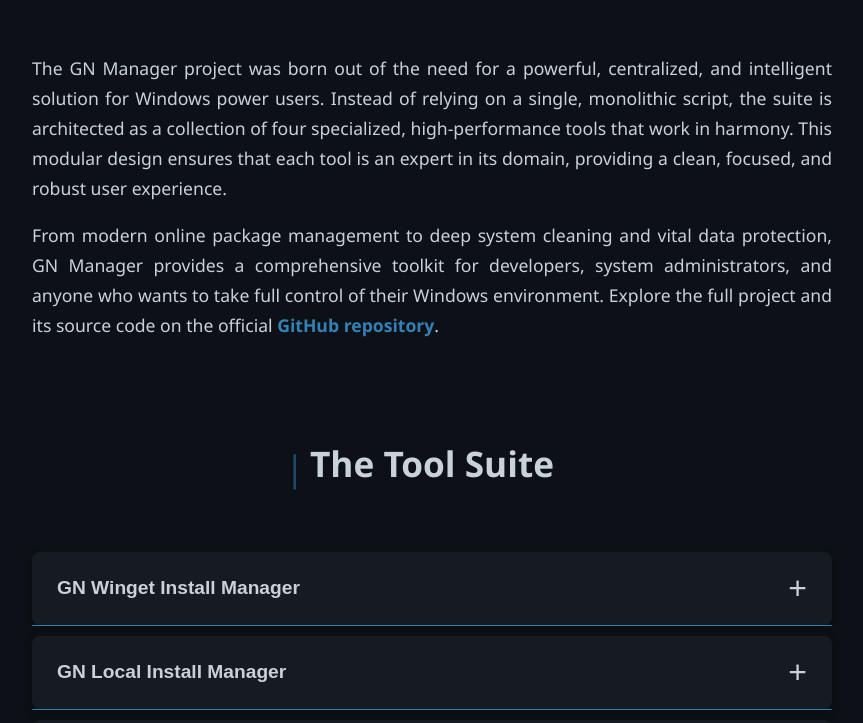
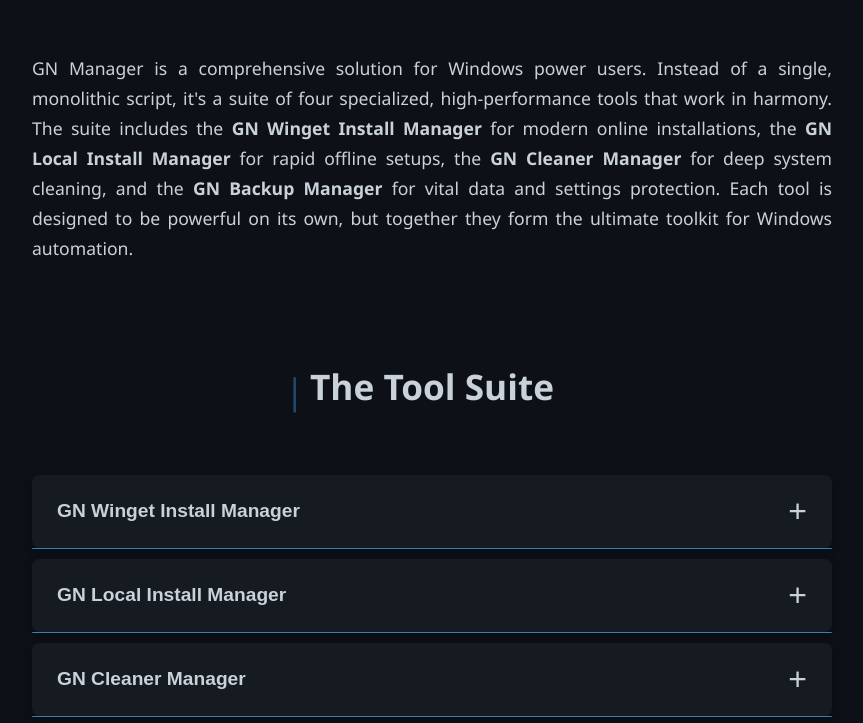
Before and after one commit to GeekNeuron/GN-Manager, a plain HTML site: page docs/index.html in a window 1280 px wide. Shown: the part 391-1114 px from the top of the page, without its empty margins (208-1071 px from the left). Drawn offline with Linux system fonts and the light colour scheme.

Commit message:
Update index.html

```diff
--- a/docs/index.html
+++ b/docs/index.html
@@ -3,7 +3,7 @@
 <head>
     <meta charset="UTF-8">
     <meta name="viewport" content="width=device-width, initial-scale=1.0">
-    <title>GN-Manager by GeekNeuron</title>
+    <title>GN Manager by GeekNeuron</title>
     <link rel="stylesheet" href="style.css">
     <link rel="icon" href="assets/logo.svg" type="image/svg+xml">
 </head>
@@ -21,10 +21,7 @@
         <section id="about">
             <h2>About The Project</h2>
             <p>
-                The GN Manager project was born out of the need for a powerful, centralized, and intelligent solution for Windows power users. Instead of relying on a single, monolithic script, the suite is architected as a collection of four specialized, high-performance tools that work in harmony. This modular design ensures that each tool is an expert in its domain, providing a clean, focused, and robust user experience.
-            </p>
-            <p>
-                From modern online package management to deep system cleaning and vital data protection, GN Manager provides a comprehensive toolkit for developers, system administrators, and anyone who wants to take full control of their Windows environment. Explore the full project and its source code on the official <a href="https://github.com/GeekNeuron/GN-Manager" target="_blank">GitHub repository</a>.
+                GN Manager is a comprehensive solution for Windows power users. Instead of a single, monolithic script, it's a suite of four specialized, high-performance tools that work in harmony. The suite includes the <strong>GN Winget Install Manager</strong> for modern online installations, the <strong>GN Local Install Manager</strong> for rapid offline setups, the <strong>GN Cleaner Manager</strong> for deep system cleaning, and the <strong>GN Backup Manager</strong> for vital data and settings protection. Each tool is designed to be powerful on its own, but together they form the ultimate toolkit for Windows automation.
             </p>
         </section>
 
@@ -34,7 +31,7 @@
             <div class="accordion">
                 <button class="accordion-button">GN Winget Install Manager</button>
                 <div class="panel">
-                    <p>This tool is your gateway to the modern Windows Package Manager ecosystem. It focuses exclusively on online software management, allowing you to search, install, and upgrade thousands of applications directly from Microsoft's official repositories. It ensures you always have the latest, most secure versions of your software, all handled through a clean and automated command-line interface.</p>
+                    <p>This tool is your gateway to the modern Windows Package Manager ecosystem. It focuses exclusively on online software management, allowing you to search, install, and upgrade thousands of applications directly from their official repositories, ensuring you always have the latest, most secure versions.</p>
                     <a href="https://raw.githubusercontent.com/GeekNeuron/GN-Manager/main/scripts/GN_Winget_Install_Manager.bat" class="download-button" download>Download Script</a>
                 </div>
             </div>
@@ -42,7 +39,7 @@
             <div class="accordion">
                 <button class="accordion-button">GN Local Install Manager</button>
                 <div class="panel">
-                    <p>Designed for speed and convenience in offline environments. This simple yet powerful drag-and-drop utility takes a folder of your pre-downloaded `.exe` and `.msi` installers and attempts to run them all silently and sequentially. It's the perfect tool for setting up a new machine without an internet connection or for installing specific software versions.</p>
+                    <p>A simple yet powerful drag-and-drop utility designed for offline or bulk installations. Just drop a folder containing your `.exe` and `.msi` installers onto the script, and it will attempt to install all of them silently and sequentially.</p>
                     <a href="https://raw.githubusercontent.com/GeekNeuron/GN-Manager/main/scripts/GN_Local_Install_Manager.bat" class="download-button" download>Download Script</a>
                 </div>
             </div>
@@ -50,7 +47,7 @@
             <div class="accordion">
                 <button class="accordion-button">GN Cleaner Manager</button>
                 <div class="panel">
-                    <p>A comprehensive system hygiene tool for meticulously uninstalling applications and removing all their traces. It goes beyond the standard uninstaller by deep-scanning for leftover files (which it safely moves to a quarantine folder) and orphaned registry keys. With its multi-layered confirmation system for registry deletion, it combines power with safety.</p>
+                    <p>A comprehensive system hygiene tool for meticulously uninstalling applications and removing all their traces. It goes beyond the standard uninstaller by deep-scanning for leftover files (which it safely moves to a quarantine folder) and orphaned registry keys (deleting them with your explicit, per-key confirmation).</p>
                     <a href="https://raw.githubusercontent.com/GeekNeuron/GN-Manager/main/scripts/GN_Cleaner_Manager.bat" class="download-button" download>Download Script</a>
                 </div>
             </div>
@@ -58,7 +55,7 @@
             <div class="accordion">
                 <button class="accordion-button">GN Backup Manager</button>
                 <div class="panel">
-                    <p>The ultimate safety net and time-saver for developers and power users. This utility allows you to define backup profiles for your most complex applications (like IDEs, design software, etc.) in a simple config file. It can then export gigabytes of data, settings, plugins, and even registry keys, allowing you to restore your entire workspace environment in minutes on a new installation.</p>
+                    <p>The ultimate safety net and time-saver for developers and power users. This utility allows you to define backup profiles for your most complex applications (like IDEs or creative software) in a simple config file. It can then export all their critical data, settings, plugins, and even registry keys, allowing you to restore your entire workspace environment in minutes on a new installation.</p>
                     <a href="https://raw.githubusercontent.com/GeekNeuron/GN-Manager/main/scripts/GN_Backup_Manager.bat" class="download-button" download>Download Script</a>
                 </div>
             </div>
```
